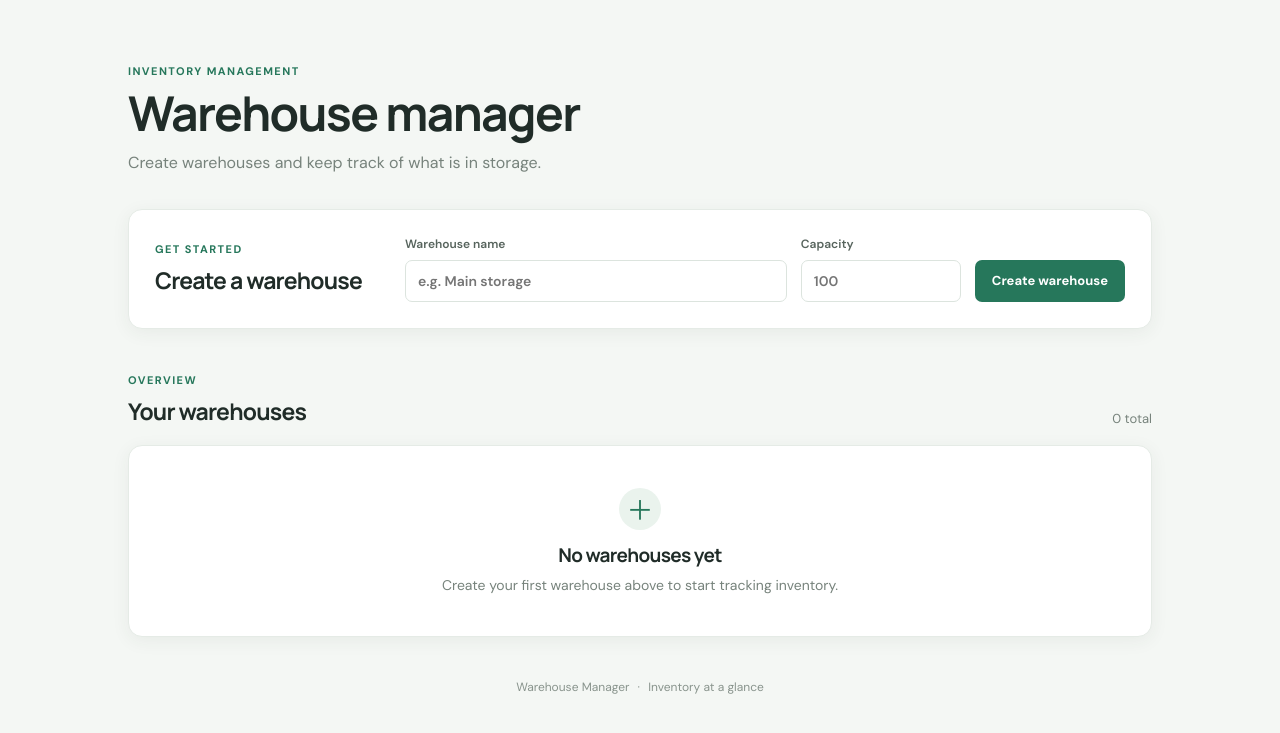
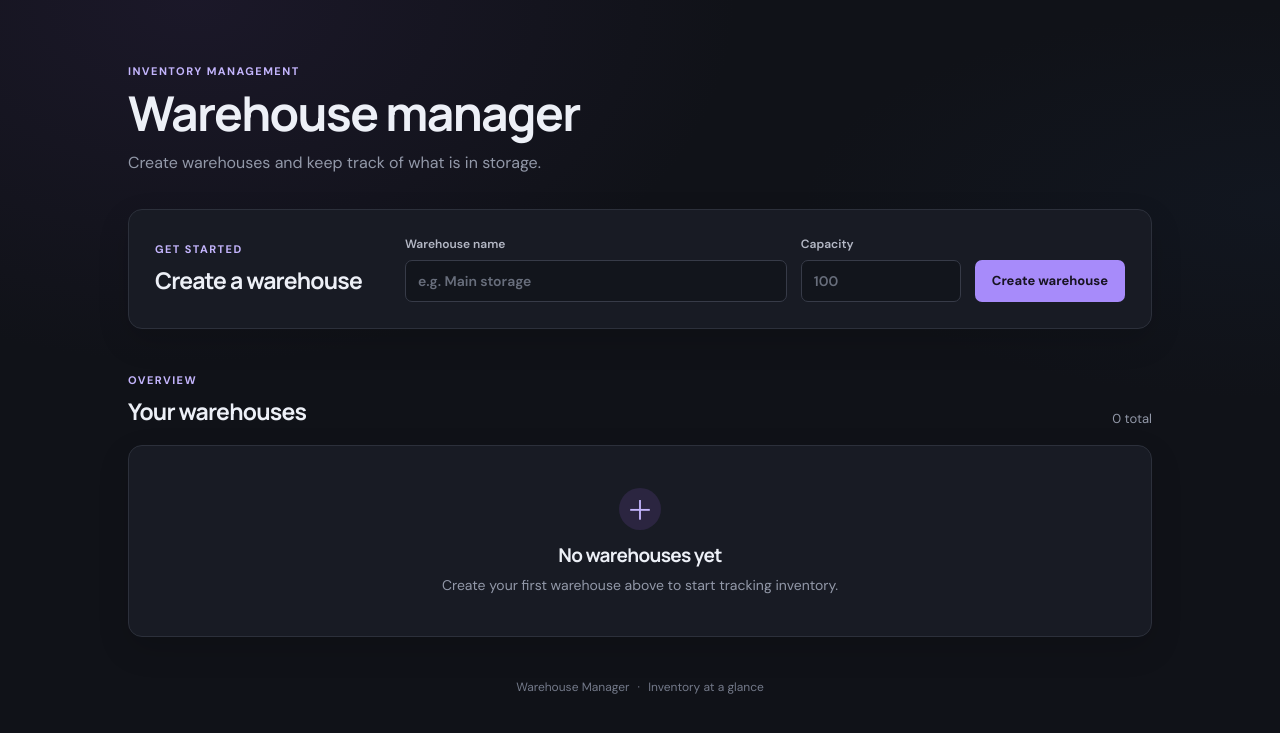
Before and after one commit to vvvilho/ohtuvarasto, a Flask app: page / in a window 1280 px wide. Shown: the top 733 px of the page. Run offline with Flask 3, Linux system fonts and the light colour scheme.

Commit message:
Update warehouse UI to dark purple theme

```diff
--- a/src/static/style.css
+++ b/src/static/style.css
@@ -1,20 +1,30 @@
 @import url('https://fonts.googleapis.com/css2?family=DM+Sans:wght@400;500;600;700&family=Manrope:wght@400;500;600;700;800&display=swap');
 
 :root {
-  color-scheme: light;
+  color-scheme: dark;
   font-family: 'DM Sans', sans-serif;
-  color: #202c28;
-  background: #f4f7f4;
+  color: #edf0f7;
+  background: #101218;
   font-synthesis: none;
   text-rendering: optimizeLegibility;
-  --green: #26775b;
-  --muted: #77837c;
-  --border: #e5ebe6;
+  --accent: #a78bfa;
+  --accent-bright: #c4b5fd;
+  --muted: #9298a8;
+  --border: #2c303b;
+  --surface: #191c25;
+  --surface-raised: #20232d;
 }
 
 * { box-sizing: border-box; }
 
-body { margin: 0; min-width: 320px; }
+body {
+  min-width: 320px;
+  margin: 0;
+  background:
+    radial-gradient(ellipse at 15% 0%, #31234a55 0, transparent 34rem),
+    radial-gradient(ellipse at 100% 28%, #1b315022 0, transparent 30rem),
+    #101218;
+}
 
 .page { max-width: 1080px; padding: 64px 28px 32px; margin: 0 auto; }
 
@@ -22,7 +32,7 @@ body { margin: 0; min-width: 320px; }
 
 .eyebrow {
   margin: 0 0 8px;
-  color: var(--green);
+  color: var(--accent-bright);
   font-size: 11px;
   font-weight: 700;
   letter-spacing: .13em;
@@ -35,29 +45,30 @@ h2 { margin: 0; font-size: 23px; }
 h3 { margin: 0; font-size: 19px; }
 .intro { margin: 12px 0 0; color: var(--muted); font-size: 16px; }
 
-.panel { background: #fff; border: 1px solid var(--border); border-radius: 14px; box-shadow: 0 4px 18px #293d3010; }
+.panel { background: #191c25eF; border: 1px solid var(--border); border-radius: 14px; box-shadow: 0 12px 32px #00000024; }
 .create-panel { display: grid; grid-template-columns: 220px 1fr; gap: 30px; align-items: center; padding: 26px; }
 .create-form { display: grid; grid-template-columns: 1fr 160px auto; gap: 14px; align-items: end; }
-label { display: grid; gap: 8px; color: #57645d; font-size: 12px; font-weight: 600; }
+label { display: grid; gap: 8px; color: #b4b8c5; font-size: 12px; font-weight: 600; }
 input {
   width: 100%; min-width: 0; height: 42px; padding: 0 12px;
-  border: 1px solid #dce4de; border-radius: 7px; outline: none;
-  background: #fff; color: #202c28; font: inherit; font-size: 14px;
+  border: 1px solid #373b48; border-radius: 7px; outline: none;
+  background: #12151c; color: #edf0f7; font: inherit; font-size: 14px;
 }
-input:focus { border-color: var(--green); box-shadow: 0 0 0 3px #26775b1a; }
+input::placeholder { color: #686e7c; }
+input:focus { border-color: var(--accent); box-shadow: 0 0 0 3px #a78bfa26; }
 button {
   height: 42px; padding: 0 17px; border: 0; border-radius: 7px;
-  background: var(--green); color: #fff; cursor: pointer;
+  background: var(--accent); color: #171321; cursor: pointer;
   font: inherit; font-size: 13px; font-weight: 700; white-space: nowrap;
 }
-button:hover { background: #1e644b; }
-.secondary-button { background: #edf3ef; color: #31634e; }
-.secondary-button:hover { background: #dfece4; }
+button:hover { background: var(--accent-bright); }
+.secondary-button { background: #30303d; color: #ddd4ff; }
+.secondary-button:hover { background: #3d394e; }
 
 .messages { display: grid; gap: 8px; margin: -16px 0 22px; }
 .message { margin: 0; padding: 12px 15px; border-radius: 8px; font-size: 14px; }
-.message.success { background: #e8f4ec; color: #226042; }
-.message.error { background: #fff0ed; color: #a43d2d; }
+.message.success { background: #22253a; color: #c4b5fd; border: 1px solid #494065; }
+.message.error { background: #321f29; color: #ffb4ab; border: 1px solid #63404a; }
 
 .warehouse-section { margin-top: 44px; }
 .section-heading { display: flex; align-items: end; justify-content: space-between; margin-bottom: 18px; }
@@ -66,20 +77,20 @@ button:hover { background: #1e644b; }
 .warehouse-card { padding: 22px; }
 .warehouse-title { display: flex; align-items: center; justify-content: space-between; gap: 12px; }
 .warehouse-title .eyebrow { margin-bottom: 5px; font-size: 10px; }
-.balance { color: var(--green); font-family: 'Manrope', sans-serif; font-size: 25px; font-weight: 800; white-space: nowrap; }
+.balance { color: var(--accent-bright); font-family: 'Manrope', sans-serif; font-size: 25px; font-weight: 800; white-space: nowrap; }
 .balance small { color: var(--muted); font-family: 'DM Sans', sans-serif; font-size: 11px; font-weight: 500; }
-.capacity-label { display: flex; justify-content: space-between; margin: 23px 0 8px; color: #66736b; font-size: 12px; }
-.progress { height: 7px; overflow: hidden; border-radius: 10px; background: #edf1ee; }
-.progress span { display: block; height: 100%; border-radius: inherit; background: #55a77e; }
+.capacity-label { display: flex; justify-content: space-between; margin: 23px 0 8px; color: #a3a8b5; font-size: 12px; }
+.progress { height: 7px; overflow: hidden; border-radius: 10px; background: #30333e; }
+.progress span { display: block; height: 100%; border-radius: inherit; background: linear-gradient(90deg, #8b72df, #c4a7ff); }
 .capacity-detail { margin: 8px 0 0; color: var(--muted); font-size: 12px; }
-.actions { display: grid; grid-template-columns: 1fr 1fr; gap: 13px; padding-top: 20px; margin-top: 20px; border-top: 1px solid #edf0ed; }
+.actions { display: grid; grid-template-columns: 1fr 1fr; gap: 13px; padding-top: 20px; margin-top: 20px; border-top: 1px solid #2c303b; }
 .input-action { display: flex; gap: 7px; }
 .input-action input { height: 38px; }
 .input-action button { height: 38px; padding: 0 12px; }
 .empty-state { display: grid; justify-items: center; padding: 42px 20px; text-align: center; }
-.empty-icon { display: grid; width: 42px; height: 42px; place-items: center; margin-bottom: 12px; border-radius: 50%; background: #eaf3ed; color: var(--green); font-size: 27px; }
+.empty-icon { display: grid; width: 42px; height: 42px; place-items: center; margin-bottom: 12px; border-radius: 50%; background: #2b2540; color: var(--accent-bright); font-size: 27px; }
 .empty-state p { margin: 8px 0 0; color: var(--muted); font-size: 14px; }
-footer { padding-top: 42px; color: #89948d; font-size: 12px; text-align: center; }
+footer { padding-top: 42px; color: #737989; font-size: 12px; text-align: center; }
 footer span { padding: 0 5px; }
 
 @media (max-width: 740px) {
```
